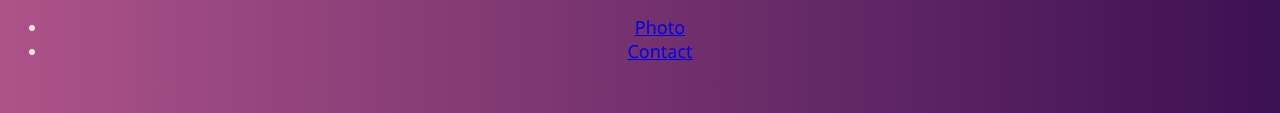
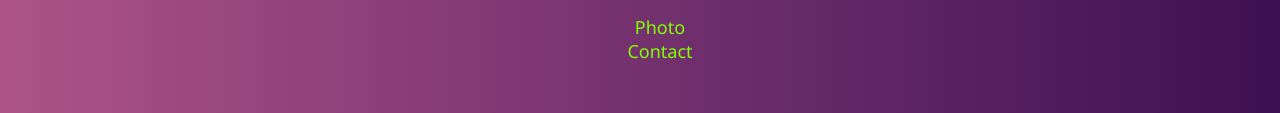
Before and after one commit to ApocalypseAnt/Croissants, a plain HTML site: page index.html in a window 1280 px wide. Shown: the part 196-309 px from the top of the page. Drawn offline with Linux system fonts and the light colour scheme.

Commit message:
Changed URL and Listed Items CSS

```diff
--- a/style.css
+++ b/style.css
@@ -5,3 +5,13 @@ body {
   font-family: "Segoe UI", Tahoma, Geneva, Verdana, sans-serif;
   font-size: large;
 }
+
+a {
+  color: chartreuse;
+  text-decoration: none;
+}
+
+ul,
+il {
+  list-style-type: none;
+}
```
